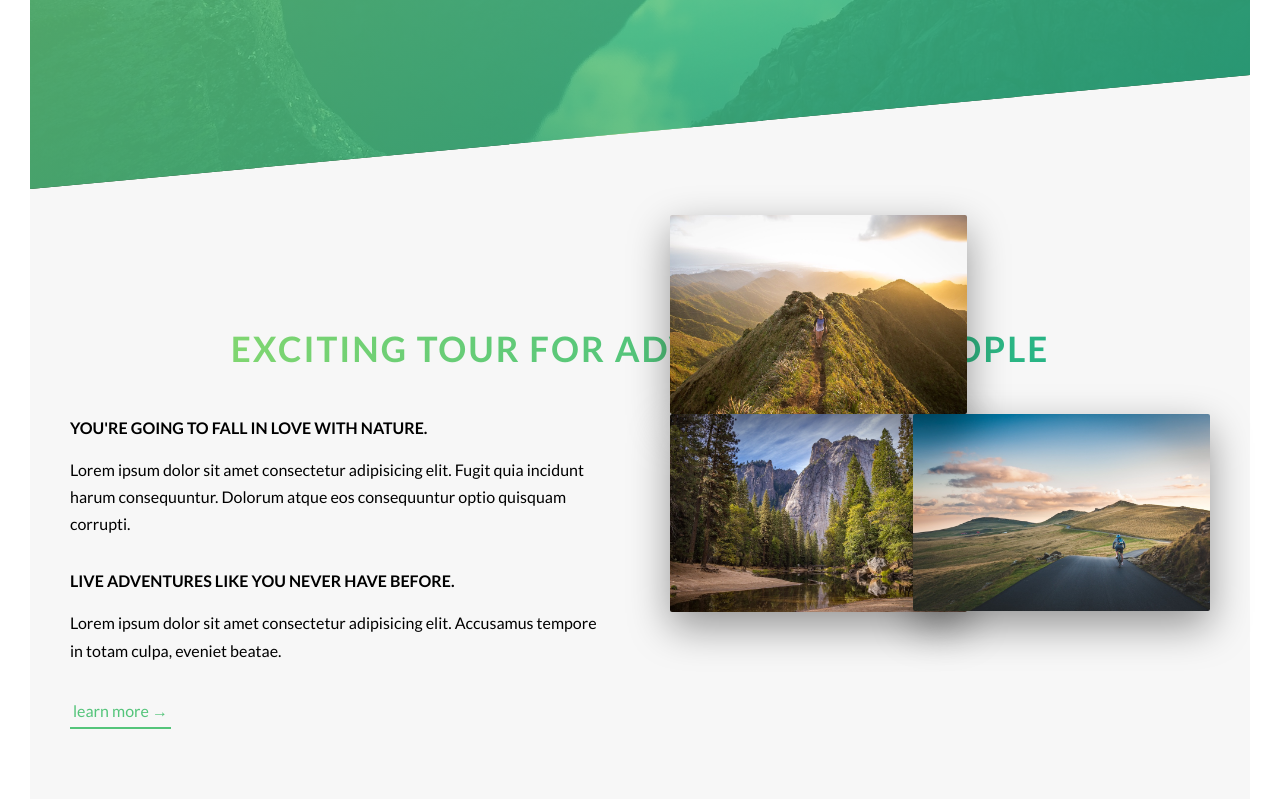
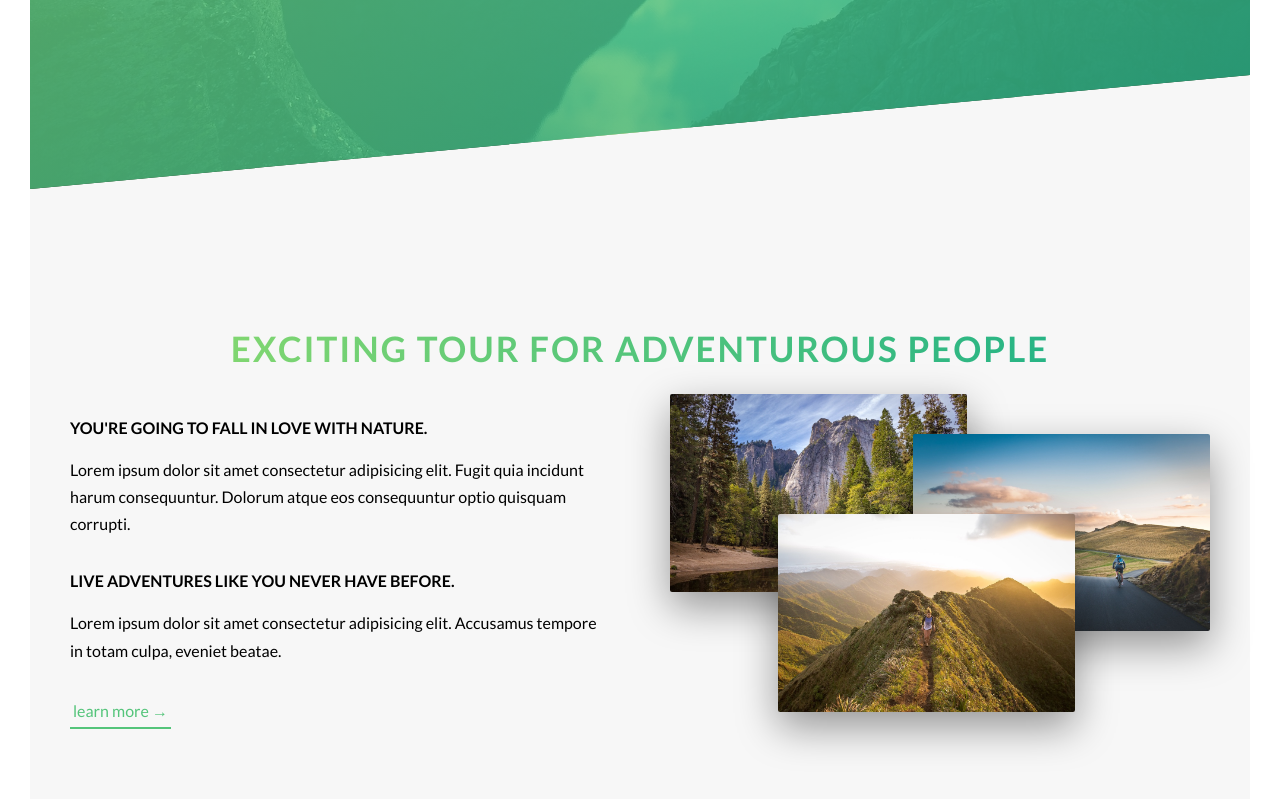
Before and after one commit to nick-tester/css-natours, a website: page index.html in a window 1280 px wide. Shown: the part 601-1400 px from the top of the page. Drawn offline with Linux system fonts and the light colour scheme.

Commit message:
composition component pt2 - hover effect

```diff
--- a/scss/components/_composition.scss
+++ b/scss/components/_composition.scss
@@ -6,21 +6,35 @@
         box-shadow:  0 1.5rem 4rem rgba($color-black, .4);
         border-radius: .2rem;
         position: absolute;
+        z-index: 10;
+        transition: all .2s;
+        outline-offset: 2rem;
 
         &--p1 {
-            top: 0;
+            top: -2rem;
             left: 0;
         }
 
         &--p2 {
-            top: 0;
+            top: 2rem;
             right: 0;
         }
 
         &--p3 {
-            bottom: 0;
-            left: 0;
+            top: 10rem;
+            left: 20%;
+        }
+
+        &:hover {
+            outline: 1.5rem solid $color-primary;
+            transform: scale(1.05) translateY(-.5rem);
+            box-shadow:  0 2.5rem 4rem rgba($color-black, .5);
+            z-index: 20;
         }
     }
 
+    &:hover &__photo:not(:hover) {
+        transform: scale(.9);
+    }
+
 }
```
Also changed, not shown: css/style.css, 1 other file.
